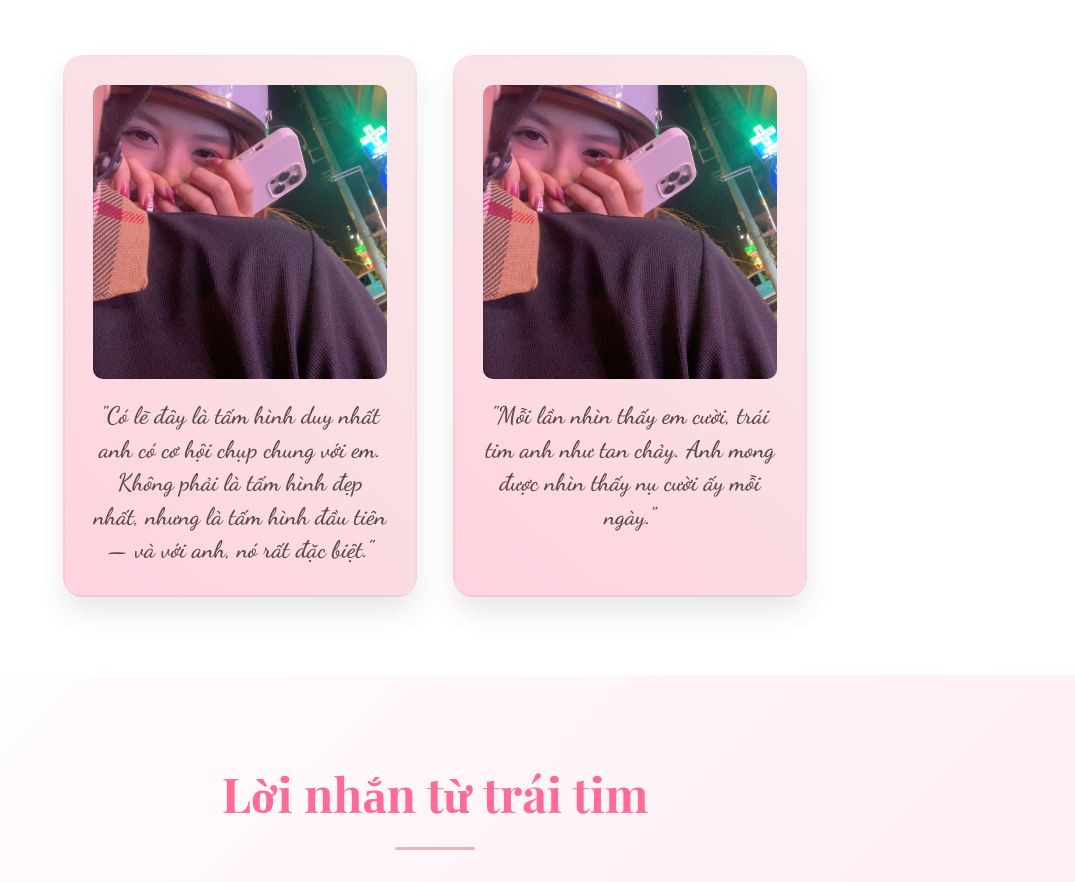
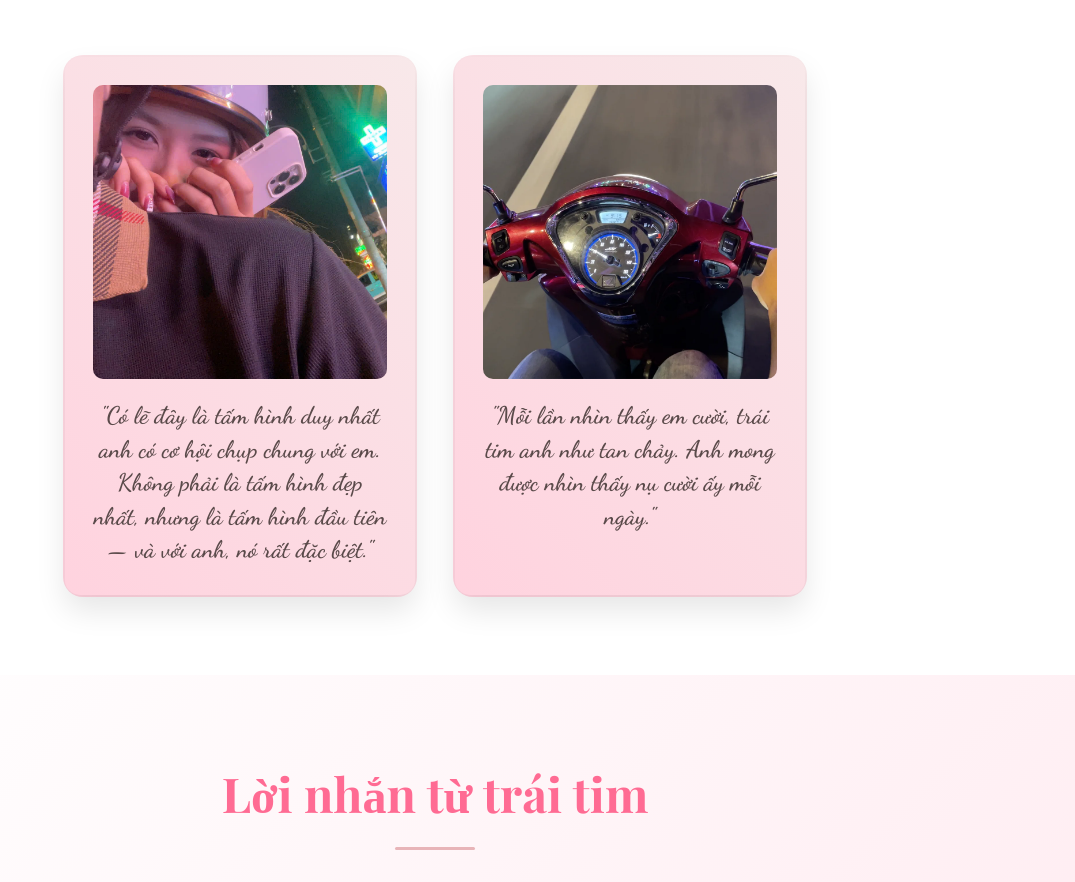
Before and after one commit to DucCoder187/danh-cho-em, a plain HTML site: page index.html in a window 1280 px wide. Shown: the part 978-1860 px from the top of the page, without its empty margins (205-1280 px from the left). Drawn offline with nearby package versions, Linux system fonts and the light colour scheme; a web font is replaced by a local one.

Commit message:
Update index.html

```diff
--- a/index.html
+++ b/index.html
@@ -486,7 +486,7 @@
                     <p class="photo-caption">"Có lẽ đây là tấm hình duy nhất anh có cơ hội chụp chung với em. Không phải là tấm hình đẹp nhất, nhưng là tấm hình đầu tiên — và với anh, nó rất đặc biệt."</p>
                 </div>
                 <div class="photo-frame" data-aos="zoom-in" data-aos-delay="400">
-                    <img src="ky-niem.jpg" alt="Kỷ niệm 2">
+                    <img src="IMG_5463.png" alt="Kỷ niệm 2">
                     <p class="photo-caption">"Mỗi lần nhìn thấy em cười, trái tim anh như tan chảy. Anh mong được nhìn thấy nụ cười ấy mỗi ngày."</p>
                 </div>
             </div>
```
